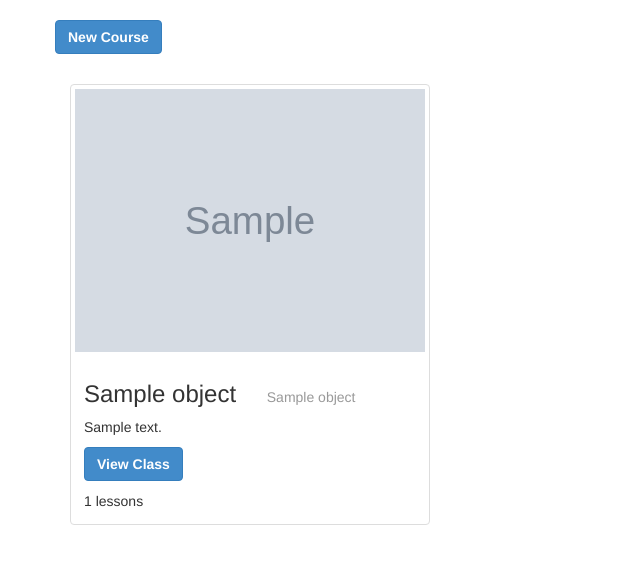
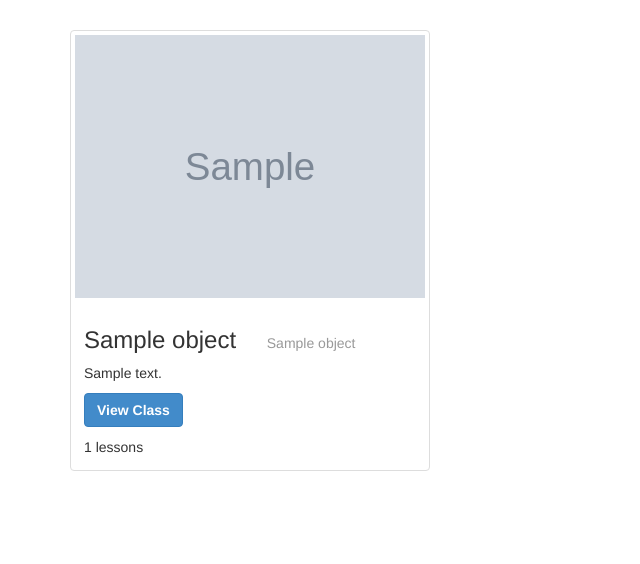
Before and after one commit to michaeldjeffrey/eCourse, a Django app: template templates/course/course_list.html in a window 1280 px wide. Shown: the part 52-616 px from the top of the page, without its empty margins (0-640 px from the left). Run offline with Django 3.2, Linux system fonts and the light colour scheme; the template is opened without the code that fills it: most values are stand-ins (such as "Sample title", 1, 10 or a date in 2020); grey boxes marked "Sample" are stand-in pictures; some libraries are stand-ins or nearby versions.

Commit message:
show add course button if user is staff

```diff
--- a/templates/course/course_list.html
+++ b/templates/course/course_list.html
@@ -2,13 +2,16 @@
 
 {% block content %}
 
-    <div class="row">
-        <div class="span6">
-            <a class="btn btn-primary" href="{% url 'course:new' %}">New Course</a>
+    {% if user.is_staff %}
+
+        <div class="row">
+            <div class="span6">
+                <a class="btn btn-primary" href="{% url 'course:new' %}">New Course</a>
+            </div>
         </div>
-    </div>
 
-    <br>
+        <br>
+    {% endif %}
 
     <div class="row">
     {% for object in object_list %}
```
